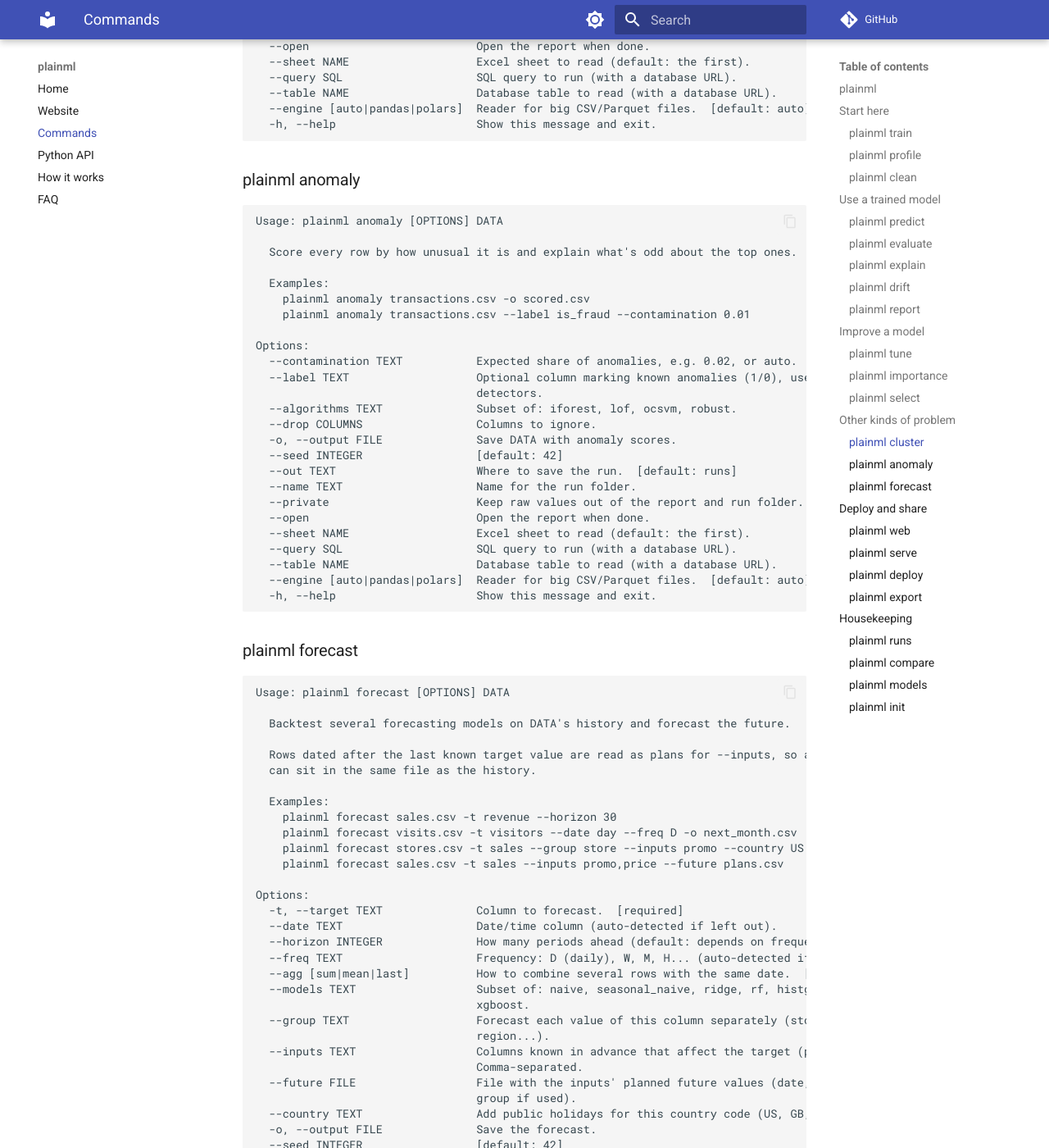
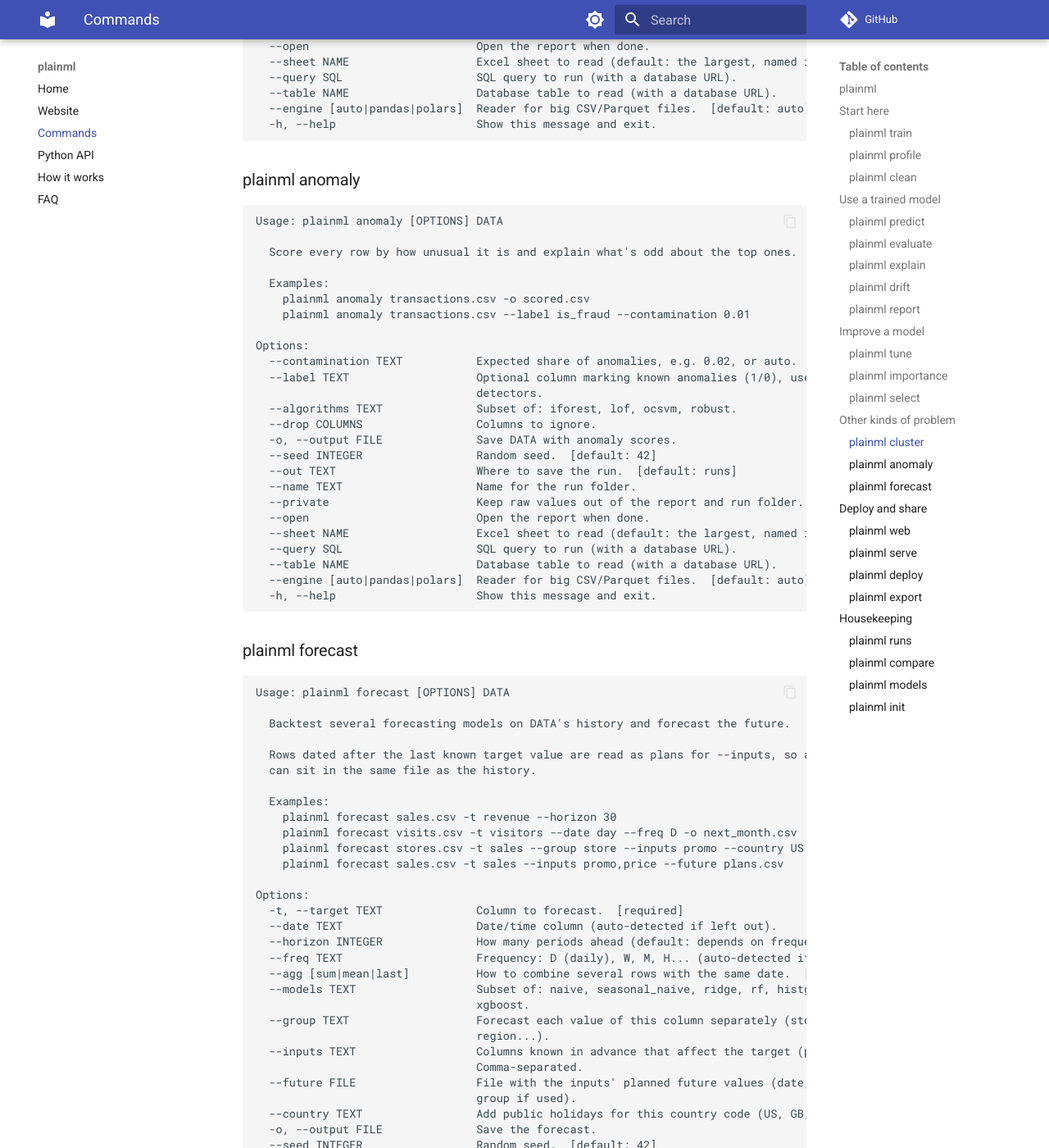
Before and after one commit to pranay-obla/plainml, an MkDocs documentation site: the page built from docs/commands.md, in a window 1280 px wide and 1400 px high, scrolled down 8237 px. Shown: the whole window at 82% size. Built offline with MkDocs 1.6.1 and Material for MkDocs 9.7.7, drawn with Linux system fonts in a browser that asks for light colours; comment, search, counter and statistics services are not loaded; some of the changed text lies outside the part shown.

Commit message:
Bug Fixes

````diff
--- a/docs/commands.md
+++ b/docs/commands.md
@@ -109,7 +109,7 @@ Options:
                                   results).
   --open                          Open the report when done.
   -c, --config FILE               YAML file of options (see: plainml init).
-  --sheet NAME                    Excel sheet to read (default: the first).
+  --sheet NAME                    Excel sheet to read (default: the largest, named in a warning).
   --query SQL                     SQL query to run (with a database URL).
   --table NAME                    Database table to read (with a database URL).
   --engine [auto|pandas|polars]   Reader for big CSV/Parquet files.  [default: auto]
@@ -141,7 +141,7 @@ Options:
   --keep COLUMNS                 Columns to use even if they look like IDs.
   --html FILE                    Also write an HTML version.
   --open                         Open the HTML version.
-  --sheet NAME                   Excel sheet to read (default: the first).
+  --sheet NAME                   Excel sheet to read (default: the largest, named in a warning).
   --query SQL                    SQL query to run (with a database URL).
   --table NAME                   Database table to read (with a database URL).
   --engine [auto|pandas|polars]  Reader for big CSV/Parquet files.  [default: auto]
@@ -170,7 +170,7 @@ Options:
   --encode                        One-hot encode text categories (for tools that need numbers).
   --drop-ids / --keep-ids         Remove ID-like and constant columns.  [default: drop-ids]
   --dry-run                       Show what would change without saving.
-  --sheet NAME                    Excel sheet to read (default: the first).
+  --sheet NAME                    Excel sheet to read (default: the largest, named in a warning).
   --query SQL                     SQL query to run (with a database URL).
   --table NAME                    Database table to read (with a database URL).
   --engine [auto|pandas|polars]   Reader for big CSV/Parquet files.  [default: auto]
@@ -202,7 +202,7 @@ Options:
                                  [x>=1000]
   --show INTEGER                 Rows to print.  [default: 10]
   --runs-dir TEXT                Where runs are saved.  [default: runs]
-  --sheet NAME                   Excel sheet to read (default: the first).
+  --sheet NAME                   Excel sheet to read (default: the largest, named in a warning).
   --query SQL                    SQL query to run (with a database URL).
   --table NAME                   Database table to read (with a database URL).
   --engine [auto|pandas|polars]  Reader for big CSV/Parquet files.  [default: auto]
@@ -224,8 +224,8 @@ Usage: plainml evaluate [OPTIONS] MODEL DATA
 
 Options:
   --report FILE                  Also write an HTML report.
-  --runs-dir TEXT                [default: runs]
-  --sheet NAME                   Excel sheet to read (default: the first).
+  --runs-dir TEXT                Where runs are saved.  [default: runs]
+  --sheet NAME                   Excel sheet to read (default: the largest, named in a warning).
   --query SQL                    SQL query to run (with a database URL).
   --table NAME                   Database table to read (with a database URL).
   --engine [auto|pandas|polars]  Reader for big CSV/Parquet files.  [default: auto]
@@ -251,8 +251,8 @@ Options:
   --shap                         Also compute SHAP values (pip install "plainml[explain]").
   --row INTEGER                  Explain the prediction for this row number (0-based) of DATA.
   -o, --output FILE              Save the importance table.
-  --runs-dir TEXT                [default: runs]
-  --sheet NAME                   Excel sheet to read (default: the first).
+  --runs-dir TEXT                Where runs are saved.  [default: runs]
+  --sheet NAME                   Excel sheet to read (default: the largest, named in a warning).
   --query SQL                    SQL query to run (with a database URL).
   --table NAME                   Database table to read (with a database URL).
   --engine [auto|pandas|polars]  Reader for big CSV/Parquet files.  [default: auto]
@@ -278,7 +278,7 @@ Options:
   --name TEXT                    Name for the run folder.
   --report / --no-report         Write report.html.  [default: report]
   --open                         Open the report when done.
-  --sheet NAME                   Excel sheet to read (default: the first).
+  --sheet NAME                   Excel sheet to read (default: the largest, named in a warning).
   --query SQL                    SQL query to run (with a database URL).
   --table NAME                   Database table to read (with a database URL).
   --engine [auto|pandas|polars]  Reader for big CSV/Parquet files.  [default: auto]
@@ -294,7 +294,7 @@ Usage: plainml report [OPTIONS] [RUN]
 
 Options:
   --open / --no-open  [default: open]
-  --runs-dir TEXT     [default: runs]
+  --runs-dir TEXT     Where runs are saved.  [default: runs]
   -h, --help          Show this message and exit.
 ```
 
@@ -324,7 +324,7 @@ Options:
   --cv INTEGER RANGE  Cross-validation folds.  [2<=x<=20]
   --seed INTEGER      Random seed.
   --open              Open the report when done.
-  --runs-dir TEXT     [default: runs]
+  --runs-dir TEXT     Where runs are saved.  [default: runs]
   -h, --help          Show this message and exit.
 ```
 
@@ -355,12 +355,12 @@ Options:
   -o, --output FILE              Also save DATA with only the recommended columns (+ target).
   --drop COLUMNS                 Columns to ignore.
   --sample N                     Use a random sample: a row count, or a fraction like 0.1.
-  --seed INTEGER                 [default: 42]
+  --seed INTEGER                 Random seed.  [default: 42]
   --out TEXT                     Where to save the run.  [default: runs]
   --name TEXT                    Name for the run folder.
   --private                      Keep raw values out of the report.
   --open                         Open the report when done.
-  --sheet NAME                   Excel sheet to read (default: the first).
+  --sheet NAME                   Excel sheet to read (default: the largest, named in a warning).
   --query SQL                    SQL query to run (with a database URL).
   --table NAME                   Database table to read (with a database URL).
   --engine [auto|pandas|polars]  Reader for big CSV/Parquet files.  [default: auto]
@@ -387,7 +387,7 @@ Options:
                                  drop_column, shap, forward, backward, exhaustive, stability.
   -o, --output FILE              Save DATA with only the selected columns (+ target).
   --drop COLUMNS                 Columns to ignore.
-  --sheet NAME                   Excel sheet to read (default: the first).
+  --sheet NAME                   Excel sheet to read (default: the largest, named in a warning).
   --query SQL                    SQL query to run (with a database URL).
   --table NAME                   Database table to read (with a database URL).
   --engine [auto|pandas|polars]  Reader for big CSV/Parquet files.  [default: auto]
@@ -412,12 +412,12 @@ Options:
   --algorithms TEXT              Subset of: kmeans, agglomerative, gmm, hdbscan, kmedoids.
   --drop COLUMNS                 Columns to ignore.
   -o, --output FILE              Save DATA with a 'cluster' column.
-  --seed INTEGER                 [default: 42]
+  --seed INTEGER                 Random seed.  [default: 42]
   --out TEXT                     Where to save the run.  [default: runs]
   --name TEXT                    Name for the run folder.
   --private                      Keep raw values out of the report and run folder.
   --open                         Open the report when done.
-  --sheet NAME                   Excel sheet to read (default: the first).
+  --sheet NAME                   Excel sheet to read (default: the largest, named in a warning).
   --query SQL                    SQL query to run (with a database URL).
   --table NAME                   Database table to read (with a database URL).
   --engine [auto|pandas|polars]  Reader for big CSV/Parquet files.  [default: auto]
@@ -442,12 +442,12 @@ Options:
   --algorithms TEXT              Subset of: iforest, lof, ocsvm, robust.
   --drop COLUMNS                 Columns to ignore.
   -o, --output FILE              Save DATA with anomaly scores.
-  --seed INTEGER                 [default: 42]
+  --seed INTEGER                 Random seed.  [default: 42]
   --out TEXT                     Where to save the run.  [default: runs]
   --name TEXT                    Name for the run folder.
   --private                      Keep raw values out of the report and run folder.
   --open                         Open the report when done.
-  --sheet NAME                   Excel sheet to read (default: the first).
+  --sheet NAME                   Excel sheet to read (default: the largest, named in a warning).
   --query SQL                    SQL query to run (with a database URL).
   --table NAME                   Database table to read (with a database URL).
   --engine [auto|pandas|polars]  Reader for big CSV/Parquet files.  [default: auto]
@@ -486,11 +486,11 @@ Options:
                                  group if used).
   --country TEXT                 Add public holidays for this country code (US, GB, IN, DE...).
   -o, --output FILE              Save the forecast.
-  --seed INTEGER                 [default: 42]
+  --seed INTEGER                 Random seed.  [default: 42]
   --out TEXT                     Where to save the run.  [default: runs]
   --name TEXT                    Name for the run folder.
   --open                         Open the report when done.
-  --sheet NAME                   Excel sheet to read (default: the first).
+  --sheet NAME                   Excel sheet to read (default: the largest, named in a warning).
   --query SQL                    SQL query to run (with a database URL).
   --table NAME                   Database table to read (with a database URL).
   --engine [auto|pandas|polars]  Reader for big CSV/Parquet files.  [default: auto]
@@ -517,7 +517,7 @@ Usage: plainml web [OPTIONS]
 Options:
   --host TEXT                    Use 0.0.0.0 to let other machines connect (add --token).  [default:
                                  127.0.0.1]
-  --port INTEGER                 [default: 8765]
+  --port INTEGER                 Port to listen on.  [default: 8765]
   --runs-dir TEXT                Where runs are saved.  [default: runs]
   --token TEXT                   Require this access token to use the site (or set
                                  PLAINML_WEB_TOKEN).
@@ -540,9 +540,9 @@ Usage: plainml serve [OPTIONS] [MODEL]
 
 Options:
   --host TEXT      Use 0.0.0.0 to accept outside connections.  [default: 127.0.0.1]
-  --port INTEGER   [default: 8000]
+  --port INTEGER   Port to listen on.  [default: 8000]
   --api-key TEXT   Require this key in the X-API-Key header (or set PLAINML_API_KEY).
-  --runs-dir TEXT  [default: runs]
+  --runs-dir TEXT  Where runs are saved.  [default: runs]
   -h, --help       Show this message and exit.
 ```
 
@@ -560,9 +560,9 @@ Usage: plainml deploy [OPTIONS] [MODEL]
 
 Options:
   -o, --output DIRECTORY  Folder to write.  [default: deploy/<run>]
-  --port INTEGER          [default: 8000]
+  --port INTEGER          Port to listen on.  [default: 8000]
   --python TEXT           Python version for the image, e.g. 3.12.
-  --runs-dir TEXT         [default: runs]
+  --runs-dir TEXT         Where runs are saved.  [default: runs]
   -h, --help              Show this message and exit.
 ```
 
@@ -578,9 +578,10 @@ Usage: plainml export [OPTIONS] [MODEL]
     plainml export latest --format mlflow -o churn_mlflow
 
 Options:
-  --format [onnx|mlflow]  [default: onnx]
+  --format [onnx|mlflow]  onnx: runs outside Python; mlflow: a folder for MLflow's model registry.
+                          [default: onnx]
   -o, --output FILE       Output file.  [default: next to the model]
-  --runs-dir TEXT         [default: runs]
+  --runs-dir TEXT         Where runs are saved.  [default: runs]
   -h, --help              Show this message and exit.
 ```
 
@@ -599,8 +600,8 @@ Usage: plainml runs [OPTIONS]
     plainml runs --prune --older-than 30d --kind drift
 
 Options:
-  --runs-dir TEXT       [default: runs]
-  -n, --limit INTEGER   [default: 20]
+  --runs-dir TEXT       Where runs are saved.  [default: runs]
+  -n, --limit INTEGER   Runs to list.  [default: 20]
   --prune               Delete old runs (asks first). Use with --keep / --older-than.
   --keep INTEGER RANGE  With --prune: keep the newest N runs.  [x>=0]
   --older-than AGE      With --prune: only runs older than this, e.g. 30d, 2w.
@@ -621,7 +622,7 @@ Usage: plainml compare [OPTIONS] [RUN_REFS]...
     plainml compare runs/*churn*
 
 Options:
-  --runs-dir TEXT  [default: runs]
+  --runs-dir TEXT  Where runs are saved.  [default: runs]
   -h, --help       Show this message and exit.
 ```
 
--- a/pyproject.toml
+++ b/pyproject.toml
@@ -67,7 +67,7 @@ dev = [
     "pytest-cov>=5.0",
     "ruff>=0.5",
 ]
-docs = ["mkdocs-material>=9.5"]
+docs = ["mkdocs-material>=9.5", "mkdocs<2"]  # MkDocs 2 drops the plugin and theme system
 
 [project.scripts]
 plainml = "plainml.cli:main"
````
Also changed, not shown: 2 other files.
